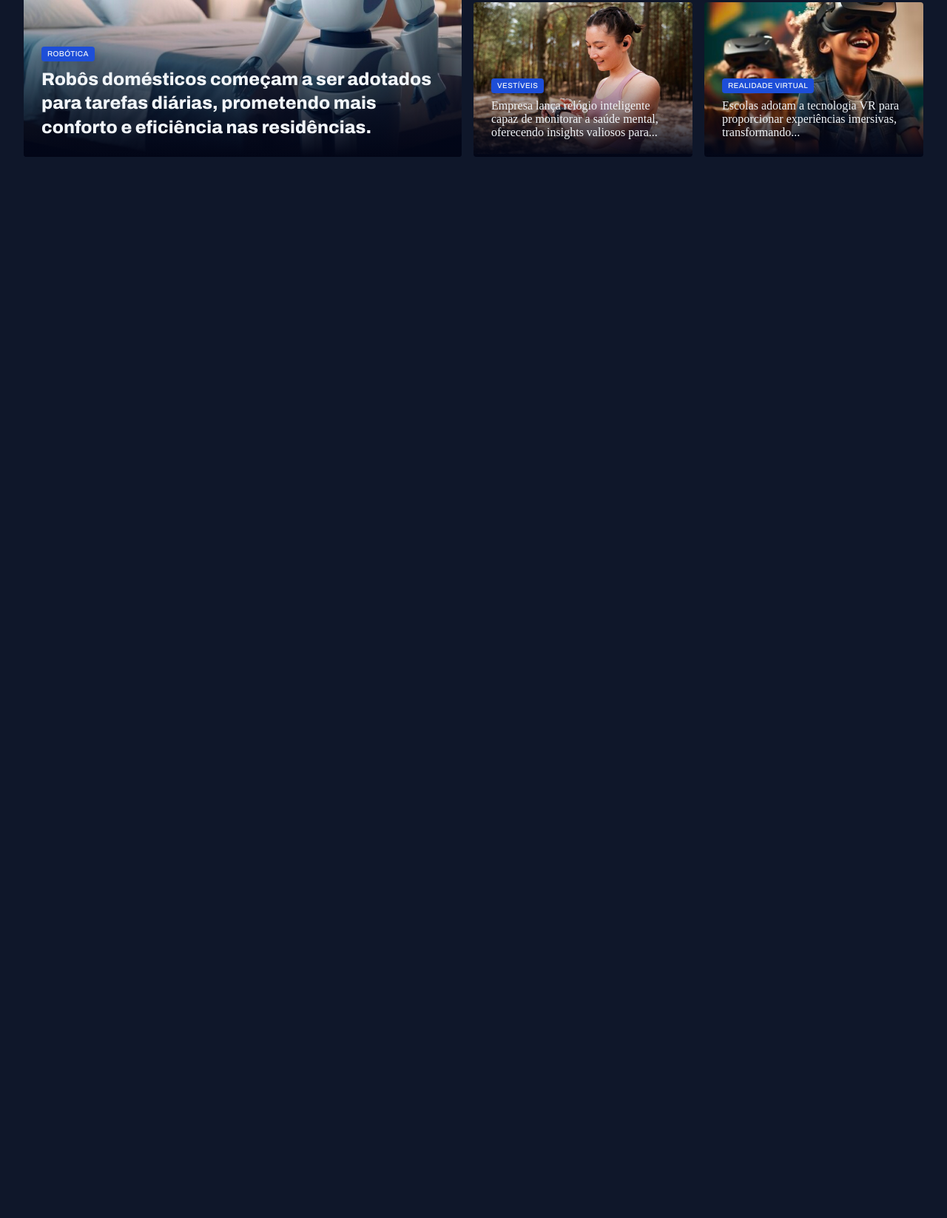
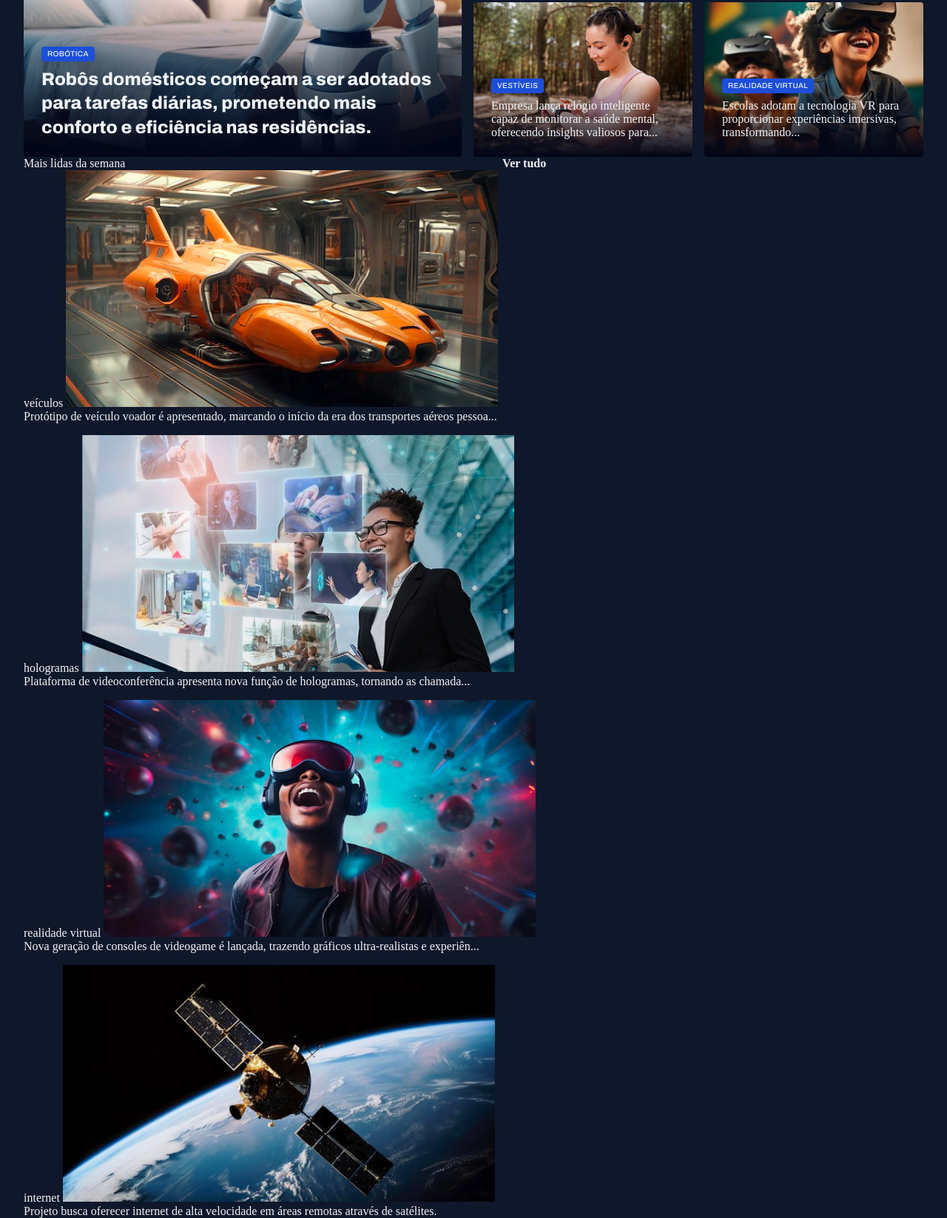
Before and after one commit to esthergabrieela/fullstack-portal-de-noticias, a plain HTML site: page index.html in a window 1280 px wide. Shown: the part 383-2029 px from the top of the page at 74% size. Before the commit the page ends 800 px from the top, so only its background shows below. Drawn offline with Linux system fonts and the light colour scheme; a web font is replaced by a local one.

Commit message:
Estruturando a seção mais lidas da semana

```diff
--- a/index.html
+++ b/index.html
@@ -91,6 +91,49 @@
       </figure>
     </div>
   </section>
+
+  <section id="weekly">
+    <header class="grid grid-flow-col">
+      <h3>Mais lidas da semana</h3>
+      <a href="#" class="grid grid-flow-col">
+        <strong>Ver tudo</strong>
+        <span></span>
+      </a>
+    </header>
+    <div class="grid gap-16">
+      <figure>
+        <span class=""content-tag>veículos</span>
+        <img src="assets/images/Image 06.png" alt="">
+        <p>
+          Protótipo de veículo voador é apresentado, marcando o início da era dos transportes aéreos pessoa...
+        </p>
+      </figure>
+
+       <figure>
+        <span class=""content-tag>hologramas</span>
+        <img src="assets/images/Image 07.png" alt="">
+        <p>
+          Plataforma de videoconferência apresenta nova função de hologramas, tornando as chamada...
+        </p>
+      </figure>
+
+       <figure>
+        <span class=""content-tag>realidade virtual</span>
+        <img src="assets/images/Image 08.png" alt="">
+        <p>
+          Nova geração de consoles de videogame é lançada, trazendo gráficos ultra-realistas e experiên...
+        </p>
+      </figure>
+
+       <figure>
+        <span class=""content-tag>internet</span>
+        <img src="assets/images/Image 09.png" alt="">
+        <p>
+          Projeto busca oferecer internet de alta velocidade em áreas remotas através de satélites.
+        </p>
+      </figure>
+    </div>
+  </section>
 </main>
 
 </body>
```
